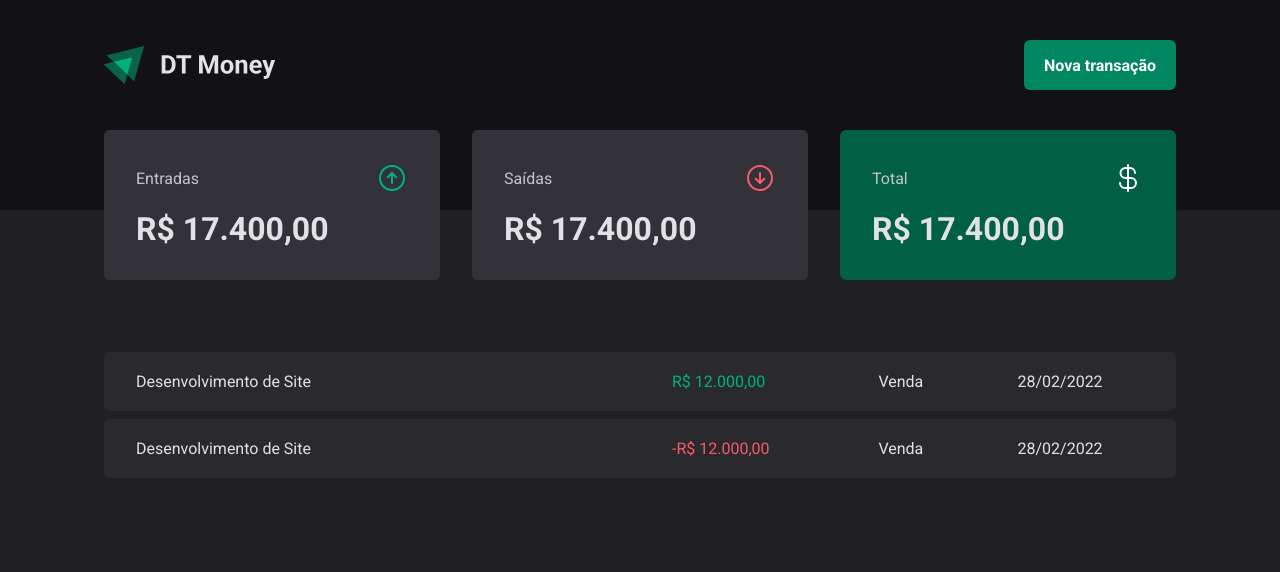
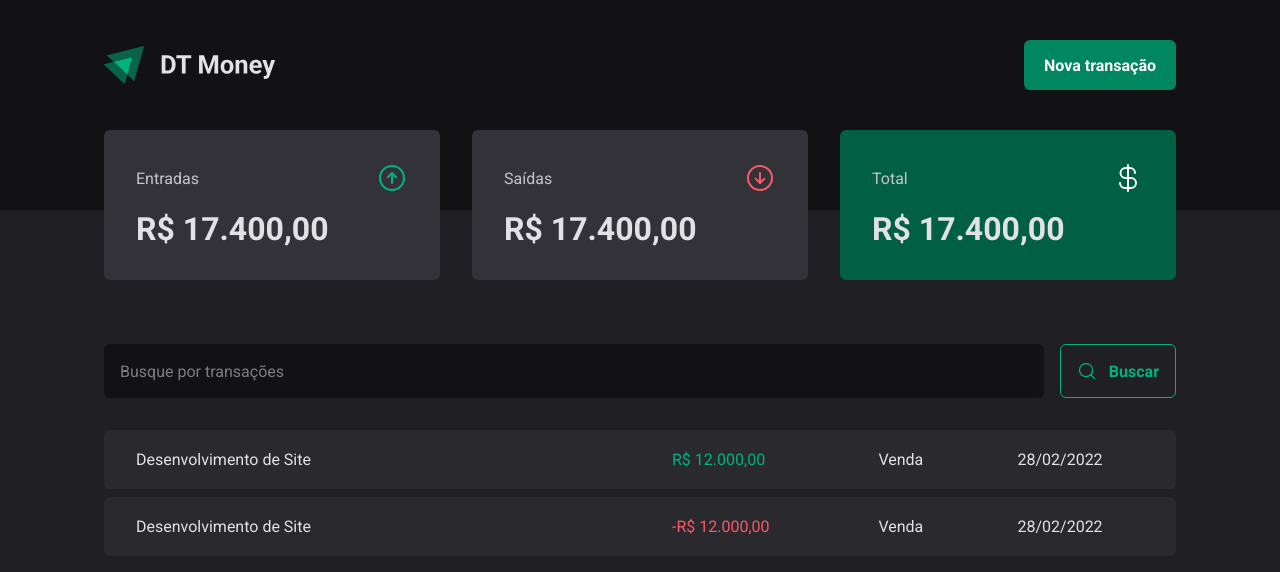
Before and after one commit to lucascnascimento/aula-03-dt-money, a React (Vite) app: page / in a window 1280 px wide. Shown: the top 572 px of the page. Built offline with nearby package versions, Linux system fonts and the light colour scheme.

Commit message:
feat: create SearchForm component

```diff
--- /dev/null
+++ b/src/pages/Transactions/components/SearchForm/index.tsx
@@ -0,0 +1,15 @@
+import { MagnifyingGlass } from "phosphor-react";
+import { SearchFormContainer } from "./styles";
+
+export function SearchForm() {
+  return (
+    <SearchFormContainer>
+      <input placeholder="Busque por transações" />
+
+      <button type="submit">
+        <MagnifyingGlass size={20} />
+        Buscar
+      </button>
+    </SearchFormContainer>
+  );
+}
--- /dev/null
+++ b/src/pages/Transactions/components/SearchForm/styles.ts
@@ -0,0 +1,40 @@
+import styled from "styled-components";
+
+export const SearchFormContainer = styled.form`
+  display: flex;
+  gap: 1rem;
+
+  input {
+    flex: 1;
+    border-radius: 6px;
+    border: 0;
+    background-color: ${(props) => props.theme["gray-900"]};
+    color: ${(props) => props.theme["gray-300"]};
+    padding: 1rem;
+
+    &::placeholder {
+      color: ${(props) => props.theme["gray-500"]};
+    }
+  }
+
+  button {
+    display: flex;
+    align-items: center;
+    gap: 0.75rem;
+
+    border: 0;
+    padding: 1rem;
+    background: transparent;
+    border: 1px solid ${(props) => props.theme["green-300"]};
+    color: ${(props) => props.theme["green-300"]};
+    font-weight: bold;
+    border-radius: 6px;
+
+    &:hover {
+      background: ${(props) => props.theme["green-500"]};
+      border-color: ${(props) => props.theme["green-500"]};
+      color: ${(props) => props.theme.white};
+      transition: background-color 0.2s, color 0.2s, border-color 0.2s;
+    }
+  }
+`;
--- a/src/pages/Transactions/index.tsx
+++ b/src/pages/Transactions/index.tsx
@@ -1,5 +1,6 @@
 import { Header } from "../../components/Header";
 import { Summary } from "../../components/Summary";
+import { SearchForm } from "./components/SearchForm";
 import {
   PriceHighlight,
   TransactionsContainer,
@@ -13,6 +14,7 @@
       <Summary />
 
       <TransactionsContainer>
+        <SearchForm />
         <TransactionsTable>
           <tbody>
             <tr>
```
